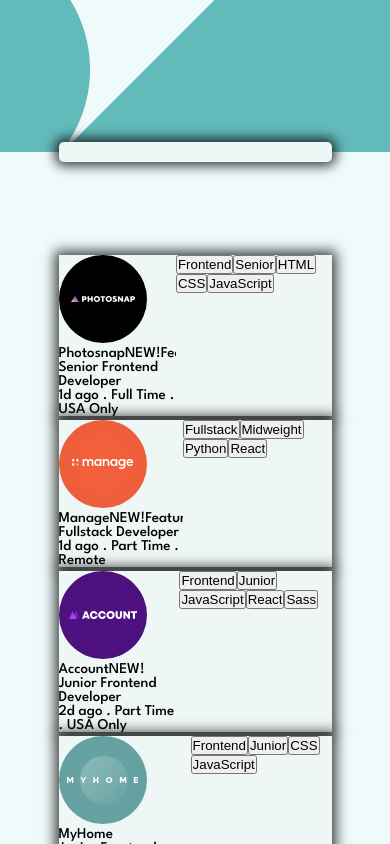
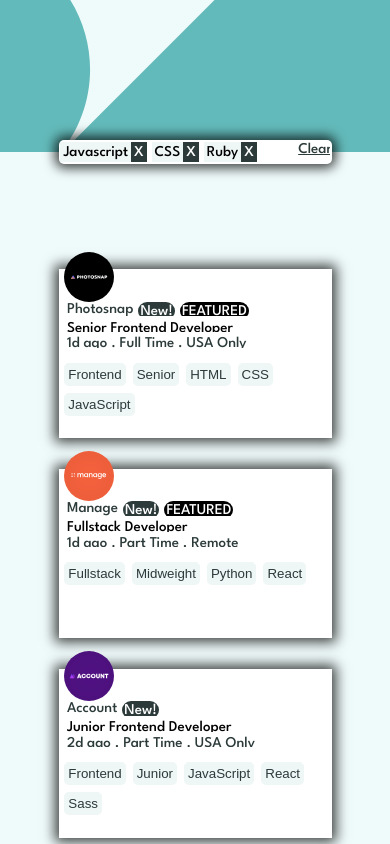
Before and after one commit to Jonniek01/Job-listings-challenge, a React (Create React App) app: page / in a window 390 px wide. Shown: the top 844 px of the page. Built offline with nearby package versions, Linux system fonts and the light colour scheme.

Commit message:
progress

```diff
--- a/src/App.css
+++ b/src/App.css
@@ -43,11 +43,11 @@ body{
   display: none;
 }
 .filter-div{
-  background-color:  hsl(180, 31%, 95%);
+  background-color:  white;
   padding: 0.5%;
-  height: 20px;
   width: 70%;
   border-radius: 5px;
+  display: flex;
   box-shadow: 0px 0px 12px 4px rgba(0,0,0,0.75);
 -webkit-box-shadow: 0px 0px 12px 4px rgba(0,0,0,0.75);
 -moz-box-shadow: 0px 0px 12px 4px rgba(0,0,0,0.75);
@@ -64,16 +64,147 @@ body{
 }
 .listing{
   width: 70%;
+  height: 20vh;
   display: flex;
-  background-color:  hsl(180, 31%, 95%);
-  margin: 0.5%;
+  background-color:  white;
+  margin: 0.5% ;
+  padding: 0.7% 1.5% 0.7% 1.5%;
+  align-items: center;
+
   box-shadow: 0px 0px 12px 4px rgba(0,0,0,0.75);
 -webkit-box-shadow: 0px 0px 12px 4px rgba(0,0,0,0.75);
 -moz-box-shadow: 0px 0px 12px 4px rgba(0,0,0,0.75);
+}
+.details{
+  width: 50%;
+  display: flex;
+}
+.filter-options{
+  display: flex;
+  align-items: center;
+  justify-content: center;
+  flex-wrap: wrap;
+  gap:7px;
+  width: 50%;
+
+}
+.filter-options button{
+  color:  hsl(180, 14%, 20%);
+  border: 0;
+  background-color:hsl(180, 31%, 95%) ;
+  padding: 4px;
+  cursor: pointer;
+  border-radius: 5px;
+
+
+
+}
+.filter-options button:hover{
+  color: white;
+  background-color:  hsl(180, 14%, 20%);
+
+}
+.heading{
+  display: flex;
+  gap: 5px;
+}
+.company{
+  color:  hsl(180, 14%, 20%);
+
+
+}
+.new{
+  background-color:  hsl(180, 14%, 20%);
+  color: white;
+  border-radius: 25px;
+  padding: 2px;
+}
+.featured{
+  background-color:  black;
+  color: white;
+  border-radius: 25px;
+  padding: 2px;
+
+}
+.details-contents{
+  display: flex;
+  flex-direction: column;
+  gap: 10%;
+  margin-left: 1%;
+}
+.more-details{
+  color:  hsl(180, 14%, 20%);
+
+
+}
+.filters{
+  width: 95%;
+  display: flex;
+  flex-wrap: wrap;
+  gap: 2%;
+}
+.filter{
+  display: flex;
+
+  background-color: hsl(180, 31%, 95%);
+  height: 20px;
+}
+.name{
+  height: 100%;
+  padding: 3px;
+
+
+}
+.delete{
+  color:white;
+  background-color:  hsl(180, 14%, 20%);
+  height: 100%;
+  padding: 3px;
+  cursor: pointer;
+}
+.clear{
+  text-align: right;
+}
+.clear-button{
+  text-decoration: underline;
+  color:  hsl(180, 14%, 20%);
+  cursor: pointer;
+
 }
 @media only screen and (max-width: 600px) {
   .head{
     background: url(./images/bg-header-mobile.svg);
   }
+  .listing{
+    display: flex;
+    flex-direction: column;
+    margin: 4%;
+    width: 70%;
+
+  }
+  .details{
+    width: 100%;
+
+  }
+  .filter-options{
+    display: flex;
+    align-items: flex-start;
+    justify-content: left;
+    flex-wrap: wrap;
+    gap:7px;
+    width: 100%;
+   padding-top: 15px;
+
+  }
+  .image{
+    margin-top: -20px;
+    z-index: 9999;
+    position: absolute;
+    height:50px ;
+  }
+  .details-contents{
+    padding-top: 30px;
+
+  }
 
 }
--- a/src/App.js
+++ b/src/App.js
@@ -1,17 +1,116 @@
 import './App.css';
 import Data from './data.json'
-function App() {
+import Tags from './Tags'
+import React, { Component } from 'react'
 
-  return (
-    <div className="App">
+export default class App extends Component {
+    state={
+      tags:Tags,
+      data:Data,
+      filters:{}
+
+  }
+  componentDidUpdate(){
+    this.filteredCollected()
+    console.log(this.state.filters)
+  }
+
+  setRole=(role)=>{
+    let Obj=this.state.tags;
+    Obj.Role[`${role}`]=true
+    this.setState(
+      this.state.tags=Obj
+    )
+
+
+  }
+  setLevel=(level)=>{
+    let Obj=this.state.tags;
+    Obj.Level[`${level}`]=true
+    this.setState(
+      this.state.tags=Obj
+    )
+
+
+  }
+
+  setLanguage=(lang)=>{
+    let Obj=this.state.tags;
+    Obj.Languages[`${lang}`]=true
+    this.setState(
+      this.state.tags=Obj
+    )
+
+  }
+   setTool=(tool)=>{
+    let Obj=this.state.tags;
+    Obj.Tools[`${tool}`]=true
+    this.setState(
+      this.state.tags=Obj
+    )
+  }
+
+
+  filteredCollected = () => {
+    const collectedTrueKeys = {
+      Role: [],
+      Level: [],
+      Languages: [],
+      Tools: []
+    };
+    const { Role, Level, Languages, Tools } = this.state.tags;
+    for (let role in Role) {
+      if (Role[role]) collectedTrueKeys.Role.push(role);
+    }
+    for (let level in Level) {
+      if (Level[level]) collectedTrueKeys.Level.push(level);
+    }
+    for (let lang in Languages) {
+      if (Languages[lang]) collectedTrueKeys.Languages.push(lang);
+    }
+    for (let tool in Tools) {
+      if (Tools[tool]) collectedTrueKeys.Tools.push(tool);
+    }
+      this.state.filters=collectedTrueKeys
+
+  };
+
+
+
+  /*Filter function*/
+  multiPropsFilter = (data, filters) => {
+    const filterKeys = Object.keys(filters);
+    return data.filter(product => {
+      return filterKeys.every(key => {
+        if (!filters[key].length) return true;
+        // Loops again if product[key] is an array .
+        if (Array.isArray(product[key])) {
+          return product[key].some(keyEle => filters[key].includes(keyEle));
+        }
+        return filters[key].includes(product[key]);
+      });
+    });
+  };
+
+
+  render() {
+    return (
+      <div className="App">
       <div className='head'>
 
       </div>
       <div className="filter-container">
         <div className="filter-div">
           <div className="filters">
+
+            <span className='filter'><span className='name'>Javascript</span><span className='delete'>X</span></span>
+            <span className='filter'><span className='name'>CSS</span><span className='delete'>X</span></span>
+            <span className='filter'><span className='name'>Ruby</span><span className='delete'>X</span></span>
+
           </div>
           <div className="clear">
+          <p className='clear-button'>Clear</p>
+
 
           </div>
 
@@ -23,12 +122,12 @@ function App() {
             (item)=>{
               return <div key={item.id} className='listing'>
               <div className="details">
-                <img src={`.${item.logo}`} alt="" />
+                <img className='image' src={`.${item.logo}`} alt="" />
                 <div className='details-contents' >
                   <div className="heading">
                     <span className="company">{item.company}</span>
-                    <span className="new">{item.new?"NEW!":""}</span>
-                    <span className="featured">{item.featured?"Featured":""}</span>
+                    <span >{item.new?<p className="new">New!</p>:""}</span>
+                    <span >{item.featured?<p className="featured" >FEATURED</p>:""}</span>
                   </div>
                   <div className="position">
                     {item.position}
@@ -41,12 +140,12 @@ function App() {
 
               </div>
               <div className="filter-options">
-                <button id={item.role}>{item.role}</button>
-                <button id={item.level}>{item.level}</button>
+                <button onClick={()=>{this.setRole(item.role)}}  id={item.role}>{item.role}</button>
+                <button onClick={()=>{this.setLevel(item.level)}} id={item.level}>{item.level}</button>
                 {
                   item.languages.map(
                     (ln)=>{
-                     return <button key={ln} id={ln}>{ln}</button>
+                     return <button onClick={()=>{this.setLanguage(ln)}} key={ln} id={ln}>{ln}</button>
 
                     }
                   )
@@ -54,7 +153,7 @@ function App() {
                 {
                   item.tools.map(
                     (tool)=>{
-                      return <button key={tool} id={tool}>{tool}</button>
+                      return <button onClick={()=>{this.setTool(tool)}} key={tool} id={tool}>{tool}</button>
                     }
                   )
                 }
@@ -64,13 +163,13 @@ function App() {
 
             </div>
 
+
             }
           )
         }
 
       </div>
     </div>
-  );
+      )
+  }
 }
-
-export default App;
--- /dev/null
+++ b/src/Tags.js
@@ -0,0 +1,28 @@
+const Tags=
+{
+  Role:{
+    Frontend:false,
+    Backend:false,
+    Fullstack:false
+  },
+  Level:{
+    Junior:false,
+    Midweight:false,
+    Senior:false
+  },
+  Languages:{
+    Python:false,
+    Ruby:false,
+    JavaScript:false,
+    HTML:false,
+    CSS:false
+  },
+  Tools:{
+    React:false,
+    Sass:false,
+    Vue:false,
+    Django:false,
+    RoR:false
+  }
+}
+export default Tags
```
